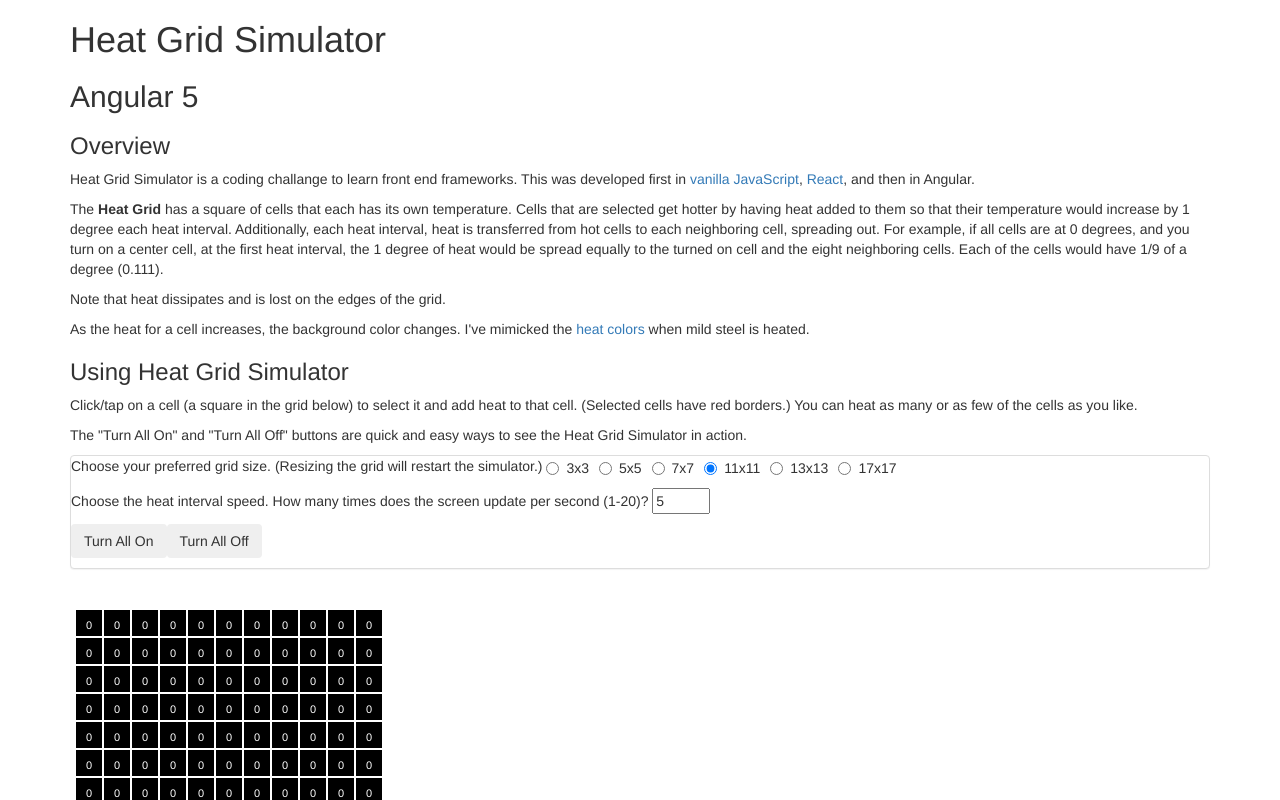
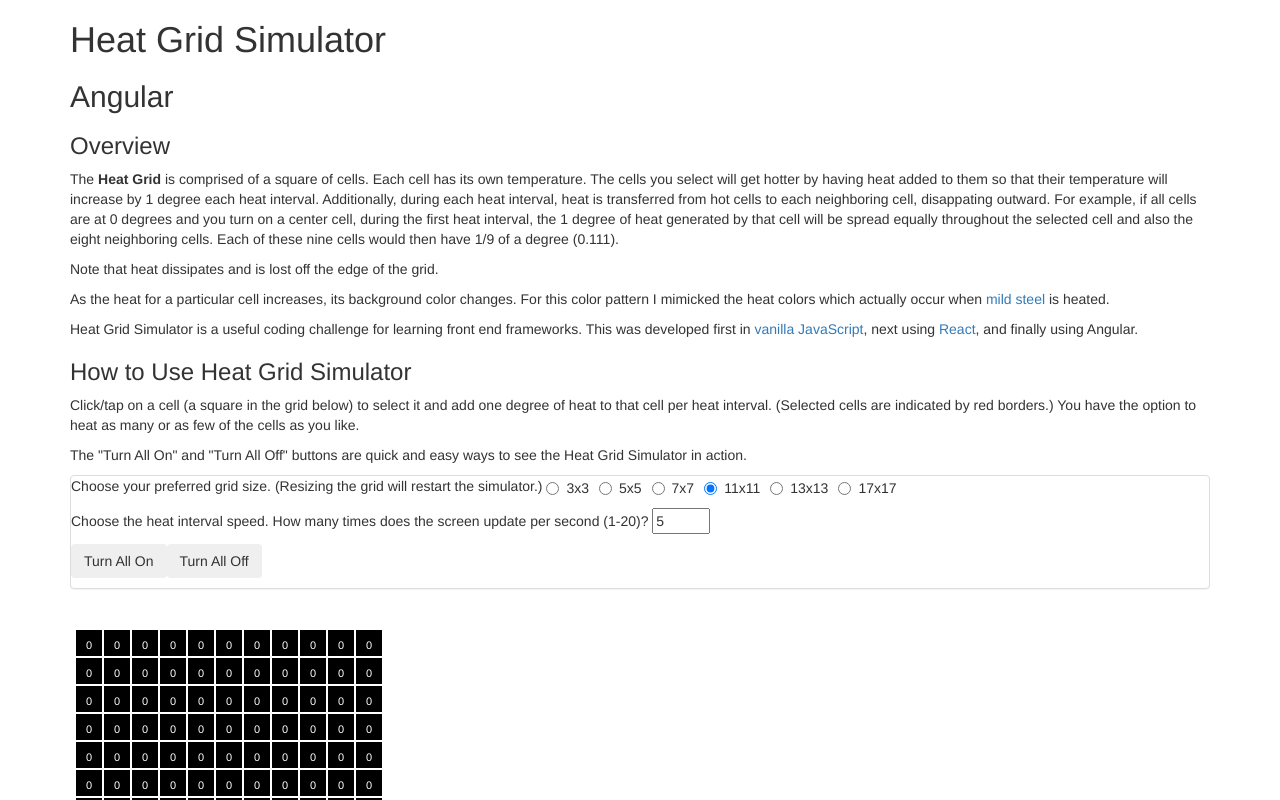
Before and after one commit to TomSnively/heat-grid-angular, an Angular app: page / in a window 1280 px wide. Shown: the top 800 px of the page. Built offline with nearby package versions, Linux system fonts and the light colour scheme.

Commit message:
Making the text match exactly the other 2 versions.

```diff
--- a/src/app/components/header/header.component.html
+++ b/src/app/components/header/header.component.html
@@ -1,22 +1,21 @@
 <div className="page-info">
   <h1>Heat Grid Simulator</h1>
-  <h2>Angular 5</h2>
+  <h2>Angular</h2>
 
   <h3>Overview</h3>
-  <p>Heat Grid Simulator is a coding challange to learn front end frameworks. This was developed first in <a href="../heat-grid-js/">vanilla JavaScript</a>,
-      <a href="../heat-grid-react/">React</a>, and then in Angular.</p>
-  <p>The <strong>Heat Grid</strong> has a square of cells that each has its own temperature.
-      Cells that are selected get hotter by having heat added to them so that their temperature would increase by 1 degree each heat interval.
-      Additionally, each heat interval, heat is transferred from hot cells to each neighboring cell, spreading out.
-      For example, if all cells are at 0 degrees, and you turn on a center cell, at the first heat interval,
-      the 1 degree of heat would be spread equally to the turned on cell and the eight neighboring cells.
-      Each of the cells would have 1/9 of a degree (0.111).
+  <p>The <strong>Heat Grid</strong> is comprised of a square of cells. Each cell has its own temperature.
+    The cells you select will get hotter by having heat added to them so that their temperature will increase by 1 degree each heat interval.
+    Additionally, during each heat interval, heat is transferred from hot cells to each neighboring cell, disappating outward.
+    For example, if all cells are at 0 degrees and you turn on a center cell, during the first heat interval,
+    the 1 degree of heat generated by that cell will be spread equally throughout the selected cell and also the eight neighboring cells.
+    Each of these nine cells would then have 1/9 of a degree (0.111).
   </p>
-  <p>Note that heat dissipates and is lost on the edges of the grid.</p>
-  <p>As the heat for a cell increases, the background color changes. I've mimicked the <a href="http://www.blksmth.com/heat_colors.htm">heat colors</a> when mild steel is heated.
-  </p>
-  <h3>Using Heat Grid Simulator</h3>
-  <p>Click/tap on a cell (a square in the grid below) to select it and add heat to that cell.
-      (Selected cells have red borders.) You can heat as many or as few of the cells as you like.</p>
+  <p>Note that heat dissipates and is lost off the edge of the grid.</p>
+  <p>As the heat for a particular cell increases, its background color changes. For this color pattern I mimicked the heat colors which actually occur when <a href="http://www.blksmth.com/heat_colors.htm">mild steel</a> is heated.</p>
+  <p>Heat Grid Simulator is a useful coding challenge for learning front end frameworks. This was developed first in <a href="../heat-grid-js/">vanilla JavaScript</a>,
+    next using <a href="../heat-grid-react/">React</a>, and finally using Angular.</p>
+  <h3>How to Use Heat Grid Simulator</h3>
+  <p>Click/tap on a cell (a square in the grid below) to select it and add one degree of heat to that cell per heat interval.
+    (Selected cells are indicated by red borders.) You have the option to heat as many or as few of the cells as you like.</p>
   <p>The "Turn All On" and "Turn All Off" buttons are quick and easy ways to see the Heat Grid Simulator in action.</p>
 </div>
```
